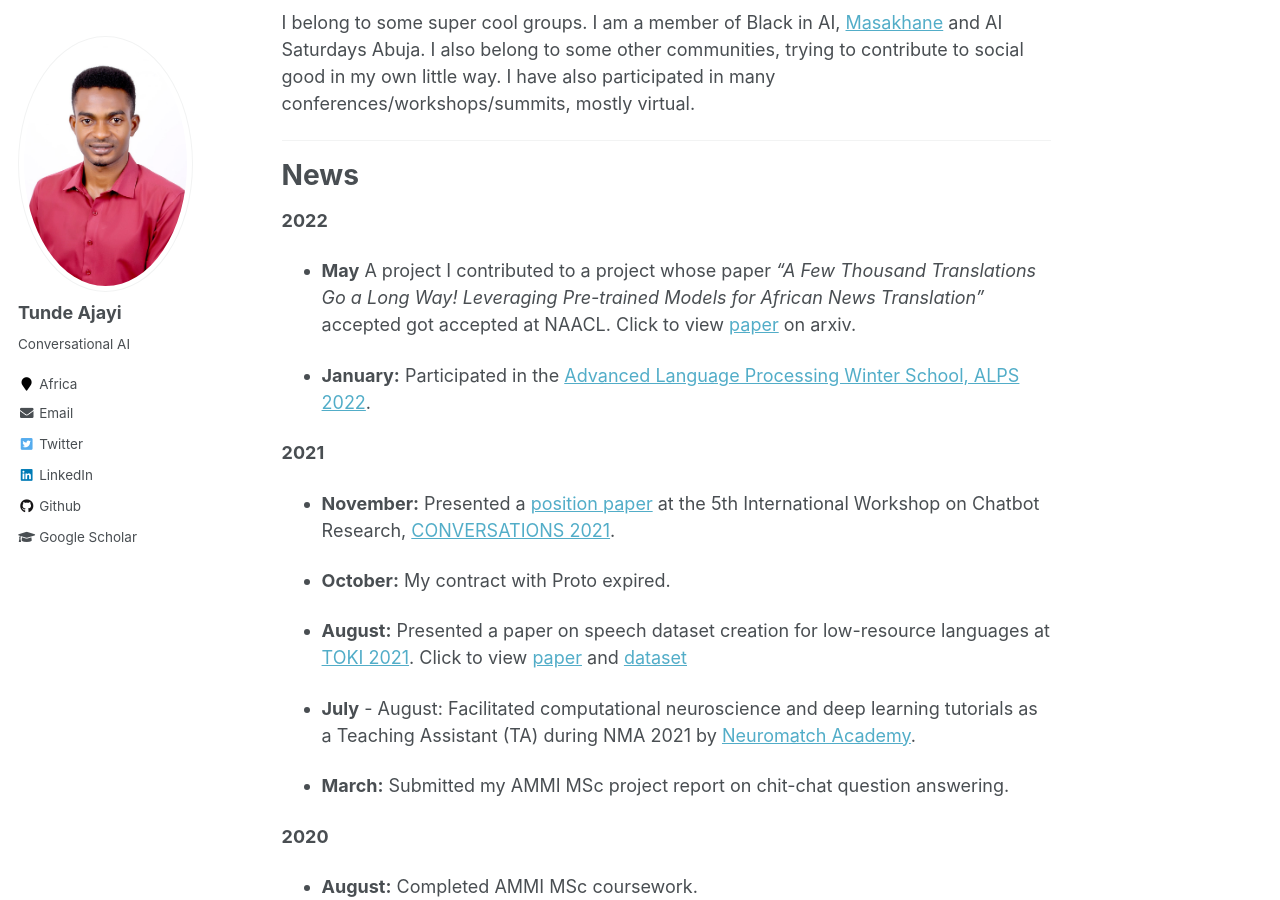
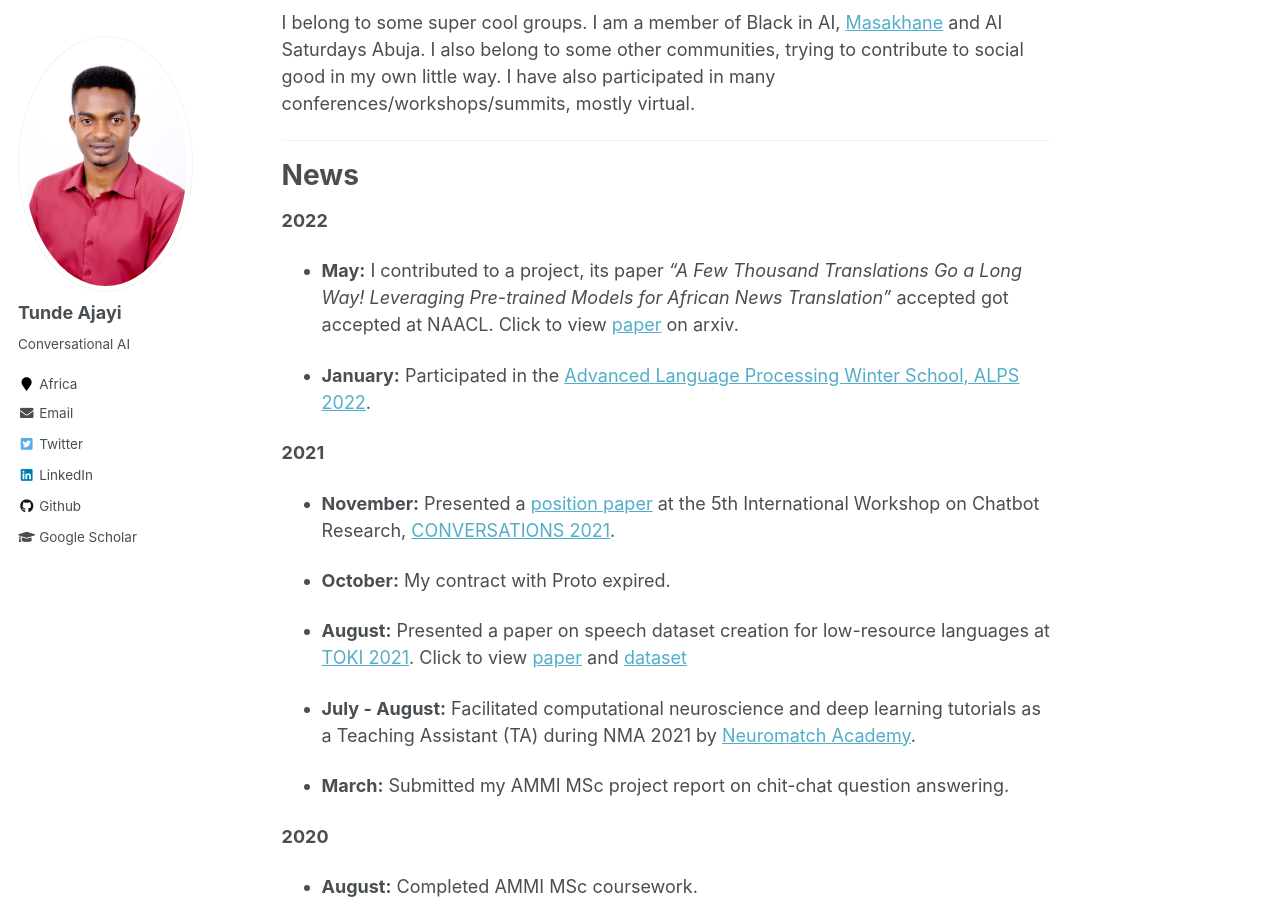
Before and after one commit to tundeajayi/tundeajayi.github.io, a Jekyll site: the page built from _pages/about.md, in a window 1280 px wide and 900 px high, scrolled down 689 px. Built offline with Jekyll 4.4.1, drawn with Linux system fonts in a browser that asks for light colours.

Commit message:
add news

```diff
--- a/_pages/about.md
+++ b/_pages/about.md
@@ -60,7 +60,7 @@ News
 
 **2022**
 
-* **May** A project I contributed to a project whose paper *"A Few Thousand Translations Go a Long Way! Leveraging Pre-trained Models for African News Translation"* accepted got accepted at NAACL. Click to view [paper](https://arxiv.org/abs/2205.02022) on arxiv.
+* **May:** I contributed to a project, its paper *"A Few Thousand Translations Go a Long Way! Leveraging Pre-trained Models for African News Translation"* accepted got accepted at NAACL. Click to view [paper](https://arxiv.org/abs/2205.02022) on arxiv.
 
 * **January:** Participated in the [Advanced Language Processing Winter School, ALPS 2022](http://lig-alps.imag.fr/).
 
@@ -72,7 +72,7 @@ News
 
 * **August:** Presented a paper on speech dataset creation for low-resource languages at [TOKI 2021](https://toki-ng.net/toki2021/). Click to view [paper]((https://toki-ng.net/toki2021/proceedings_2021/Long-Sentence_Speech_Dataset_for_Low_Resource_Language.pdf)) and  [dataset](https://github.com/tunde99/AMMI-2020-SPEECH-COURSE)
 
-* **July** - August: Facilitated computational neuroscience and deep learning tutorials as a Teaching Assistant (TA) during NMA 2021 by [Neuromatch Academy](https://academy.neuromatch.io/).
+* **July - August:** Facilitated computational neuroscience and deep learning tutorials as a Teaching Assistant (TA) during NMA 2021 by [Neuromatch Academy](https://academy.neuromatch.io/).
 
 * **March:** Submitted my AMMI MSc project report on chit-chat question answering.
 
```
